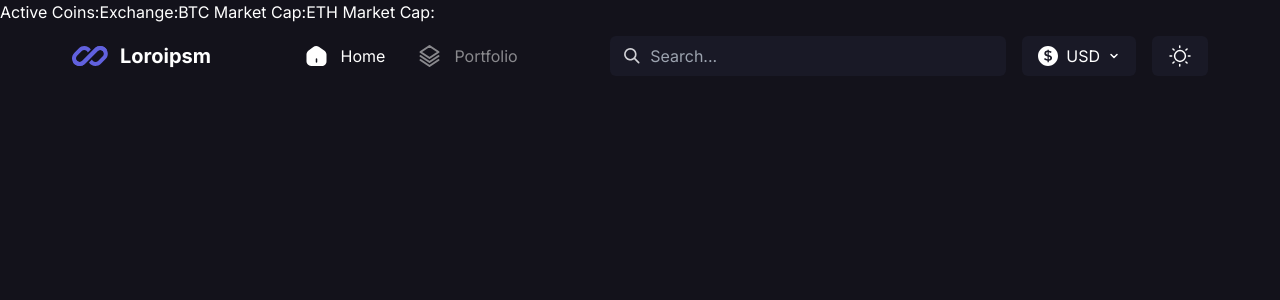
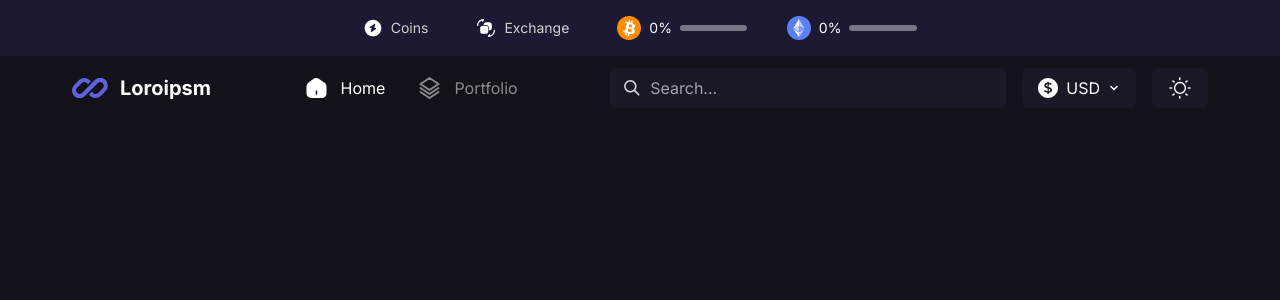
Before and after one commit to 10richard/crypto-app, a Next.js app: page / in a window 1280 px wide. Shown: the top 300 px of the page. Built offline with nearby package versions, Linux system fonts and the light colour scheme; no server answers.

Commit message:
style header

```diff
--- a/app/components/Header.tsx
+++ b/app/components/Header.tsx
@@ -2,6 +2,10 @@
 
 import { useEffect, useState } from "react";
 import { getHeaderInfo } from "../api/getHeaderInfo";
+import flashCicle from "@/public/images/header/flash-circle.svg";
+import exchange from "@/public/images/header/exchange.svg";
+import btc from "@/public/images/header/bitcoin.svg";
+import eth from "@/public/images/header/eth.svg";
 
 const Header = () => {
   //Display Amount of coins, exchange, volume, etc. - will have to fetch data from coingecko
@@ -9,8 +13,8 @@ const Header = () => {
   const [totalMarkets, setTotalMarkets] = useState("");
   // const [totalMarketCap, setTotalMarketCap] = useState("");
   // const [totalVolume, setTotalVolume] = useState("");
-  const [btcMarketCapPercent, setBtcMarketCapPercent] = useState("");
-  const [ethMarketCapPercent, setEthMarketCapPercent] = useState("");
+  const [btcMarketCapPercent, setBtcMarketCapPercent] = useState(0);
+  const [ethMarketCapPercent, setEthMarketCapPercent] = useState(0);
 
   useEffect(() => {
     const fetchData = async () => {
@@ -19,21 +23,47 @@ const Header = () => {
       setTotalMarkets(data.markets);
       // setTotalMarketCap(data.total_market_cap);
       // setTotalVolume(data.total_volume);
-      setBtcMarketCapPercent(data.market_cap_percentage.btc);
-      setEthMarketCapPercent(data.market_cap_percentage.eth);
+      setBtcMarketCapPercent(Math.round(data.market_cap_percentage.btc));
+      setEthMarketCapPercent(Math.round(data.market_cap_percentage.eth));
     };
 
     fetchData();
   }, []);
 
   return (
-    <header className="flex">
-      <div>Active Coins: {activeCoins}</div>
-      <div>Exchange: {totalMarkets}</div>
+    <header className="text-sm flex justify-center gap-10 py-4 bg-[#1E1932]">
+      <div className="flex items-center gap-2">
+        <img src={flashCicle.src} alt="" className="w-[20px]" />
+        <p className="text-[#D1D1D1]">Coins</p>
+        <p>{activeCoins}</p>
+      </div>
+      <div className="flex items-center gap-2">
+        <img src={exchange.src} alt="" className="w-[20px]" />
+        <p className="text-[#D1D1D1]">Exchange</p>
+        <p>{totalMarkets}</p>
+      </div>
       {/* <div>Market Cap: {totalMarketCap}</div> */}
-      {/* <div>Volume: {totalVolume}</div> */}
-      <div>BTC Market Cap: {btcMarketCapPercent}</div>
-      <div>ETH Market Cap: {ethMarketCapPercent}</div>
+      {/* <div>Volume:${totalVolume}B</div> */}
+      <div className="flex items-center gap-2 w-[130px]">
+        <img src={btc.src} alt="" className="w-[25px]" />
+        <p>{btcMarketCapPercent}%</p>
+        <div className="h-[6px] w-full bg-[#787585] rounded-xl overflow-hidden">
+          <div
+            className={`h-full bg-[#F7931A]`}
+            style={{ width: `${btcMarketCapPercent}%` }}
+          ></div>
+        </div>
+      </div>
+      <div className="flex items-center gap-2 w-[130px]">
+        <img src={eth.src} alt="" className="w-[45px]" />
+        <p>{ethMarketCapPercent}%</p>
+        <div className="h-[6px] w-full bg-[#787585] rounded-xl overflow-hidden">
+          <div
+            className={`h-full bg-[#849DFF]`}
+            style={{ width: `${ethMarketCapPercent}%` }}
+          ></div>
+        </div>
+      </div>
     </header>
   );
 };
```
Also changed, not shown: public/images/header/bitcoin.svg (added), public/images/header/eth.svg (added).
